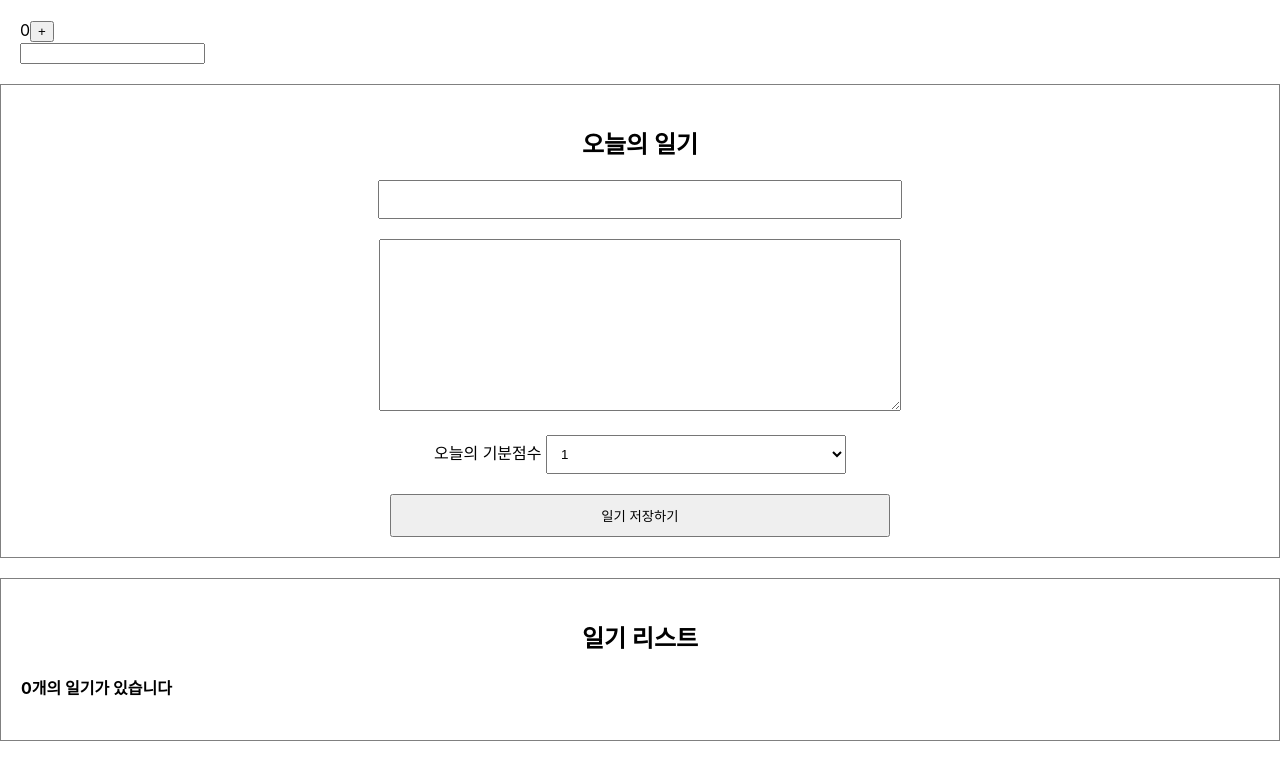
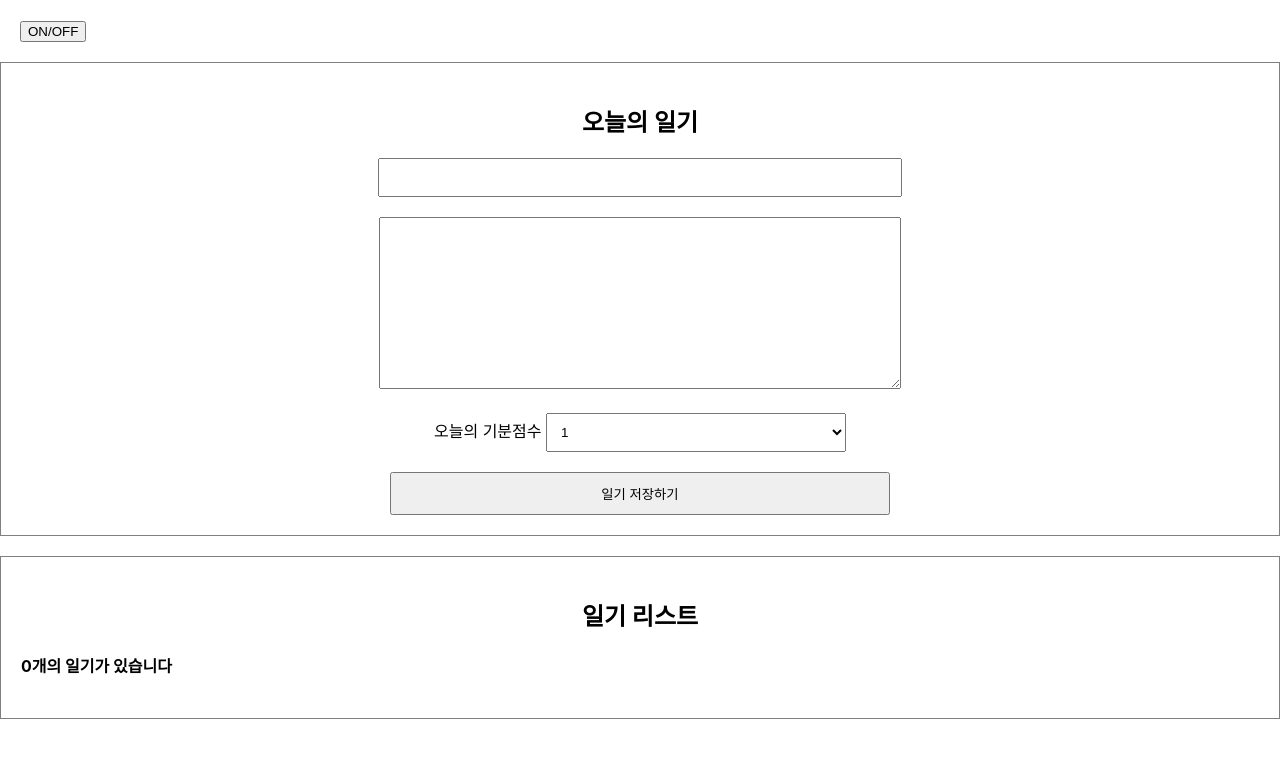
Before and after one commit to calm-lee/React-Toy-SimpleDiary, a React (Create React App) app: page / in a window 1280 px wide. Shown: the top 780 px of the page. Built offline with nearby package versions, Linux system fonts and the light colour scheme.

Commit message:
unmount 제어

```diff
--- a/src/Lifecycle.js
+++ b/src/Lifecycle.js
@@ -1,38 +1,25 @@
 import React, { useEffect, useState } from "react";
 
-const Lifecycle = () => {
-  const [count, setCount] = useState(0);
-  const [text, setText] = useState("");
-
+const UnmountTest = () => {
   useEffect(() => {
     console.log("Mount!");
+
+    return () => {
+      // Unmount 시점에 실행되게 됨
+      console.log("Unmount!");
+    };
   }, []);
+  return <div>Unmount Testing Component</div>;
+};
 
-  useEffect(() => {
-    console.log("Update!");
-  });
-
-  useEffect(() => {
-    console.log(`count is updated : ${count}`);
-    if (count > 5) {
-      alert("count가 5를 넘었습니다. 따라서 1로 초기화합니다.");
-      setCount(1);
-    }
-  }, [count]);
-
-  useEffect(() => {
-    console.log(`text is updeated : ${text}`);
-  }, [text]);
+const Lifecycle = () => {
+  const [isVisible, setIsVisible] = useState(false);
+  const toggle = () => setIsVisible(!isVisible);
 
   return (
     <div style={{ padding: 20 }}>
-      <div>
-        {count}
-        <button onClick={() => setCount(count + 1)}>+</button>
-      </div>
-      <div>
-        <input value={text} onChange={(e) => setText(e.target.value)} />
-      </div>
+      <button onClick={toggle}>ON/OFF</button>
+      {isVisible && <UnmountTest />}
     </div>
   );
 };
```
